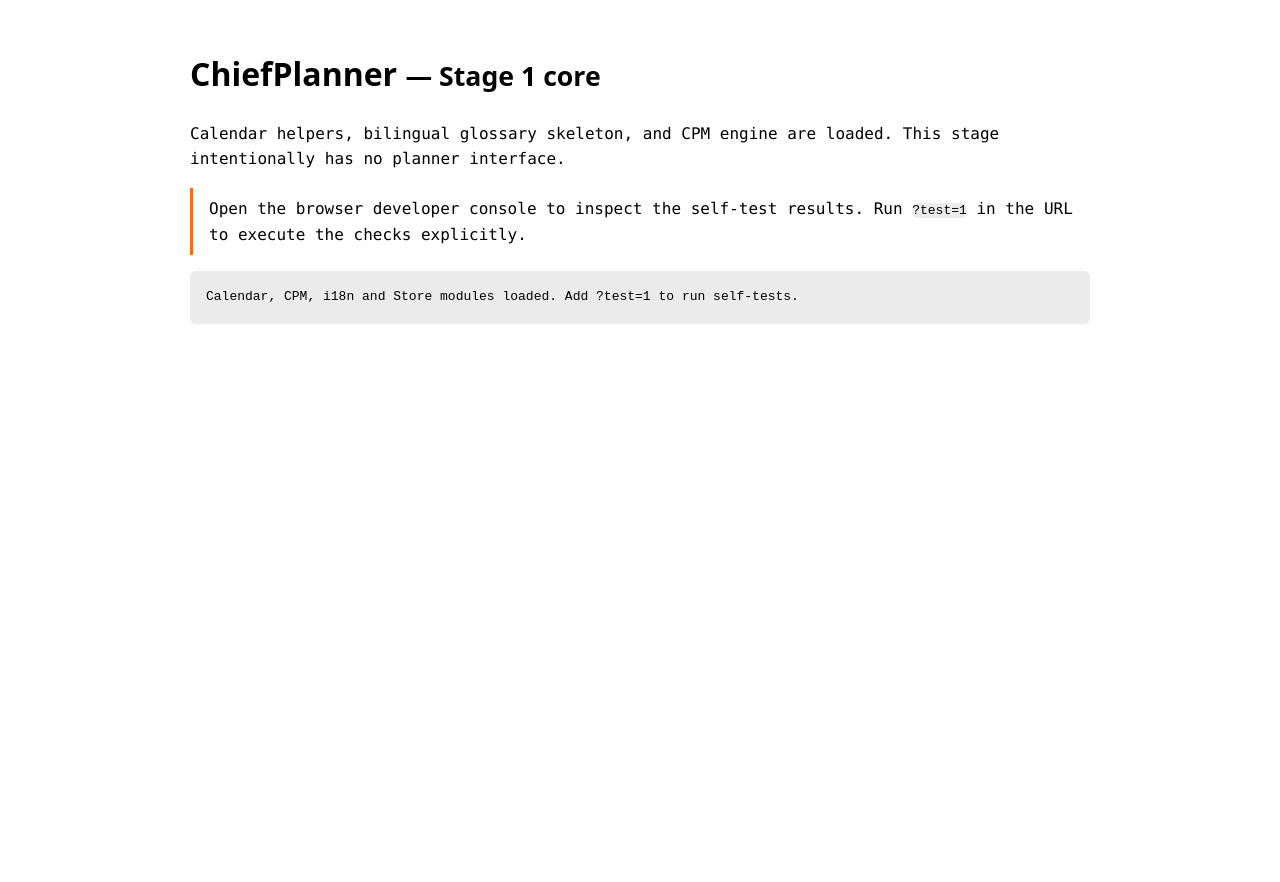
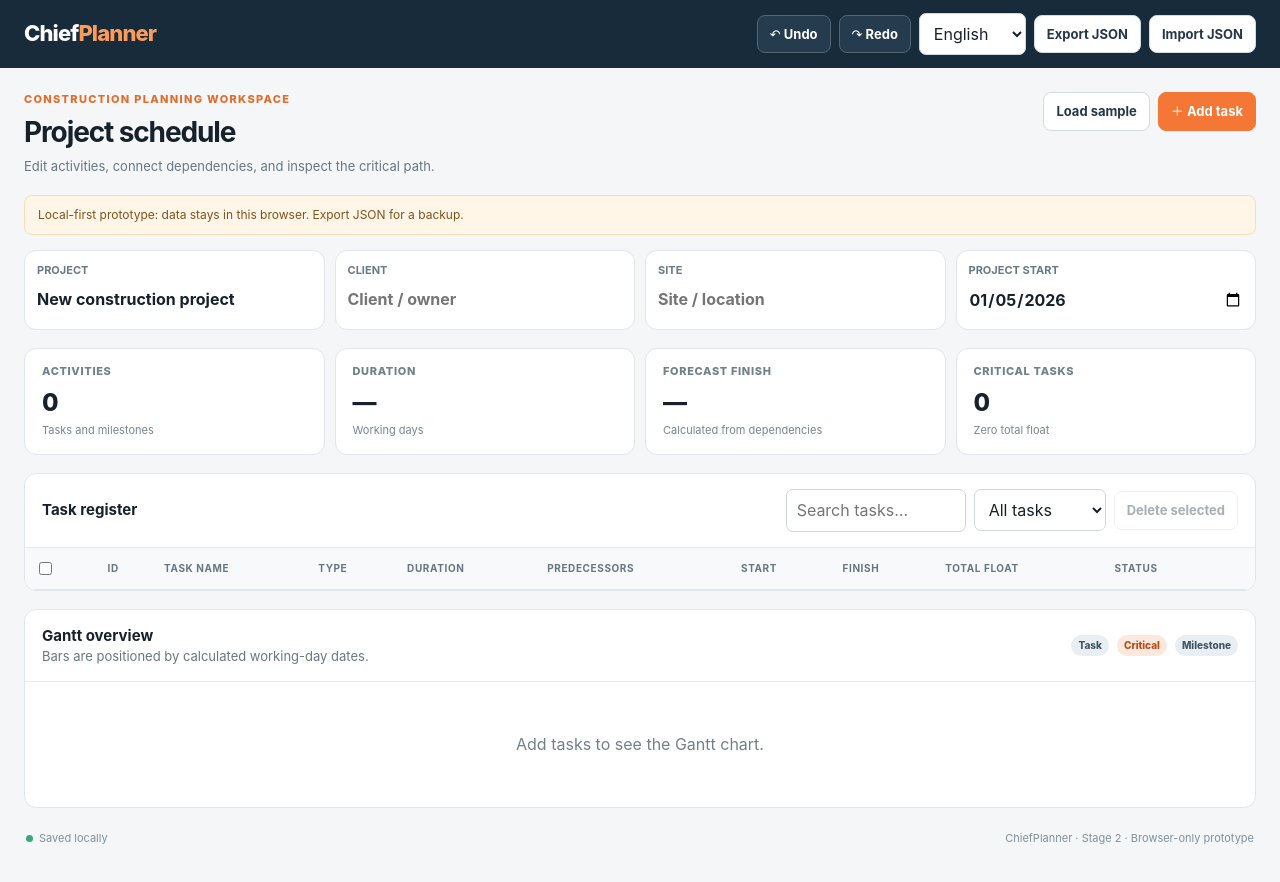
Before and after one commit to ThegreatHamza/ChiefPlanner, a plain HTML site: page index.html in a window 1280 px wide. Before the commit the page ends 800 px from the top, so only its background shows below. Drawn offline with Linux system fonts and the light colour scheme.

Commit message:
Integrate Stage 2 planner interface into index

```diff
--- a/index.html
+++ b/index.html
@@ -3,17 +3,32 @@
 <head>
 <meta charset="utf-8">
 <meta name="viewport" content="width=device-width,initial-scale=1">
-<title>ChiefPlanner — Stage 1 Core</title>
-<style>
-:root{color-scheme:light dark;font-family:ui-monospace,SFMono-Regular,Consolas,monospace}body{max-width:900px;margin:48px auto;padding:0 24px;line-height:1.6}h1{font-family:system-ui,sans-serif}code,pre{background:color-mix(in srgb,CanvasText 8%,Canvas);border-radius:6px}pre{padding:16px;overflow:auto} .note{border-left:3px solid #ff6b1a;padding:8px 16px}
-</style>
+<title>ChiefPlanner — Construction scheduling</title>
+<link rel="stylesheet" href="style.css">
 </head>
 <body>
-<h1>ChiefPlanner <small>— Stage 1 core</small></h1>
-<p>Calendar helpers, bilingual glossary skeleton, and CPM engine are loaded. This stage intentionally has no planner interface.</p>
-<p class="note">Open the browser developer console to inspect the self-test results. Run <code>?test=1</code> in the URL to execute the checks explicitly.</p>
-<pre id="status">Core initializing…</pre>
-<script>
+<header class="topbar"><div class="brand">Chief<span>Planner</span></div><div class="actions">
+<button class="btn dark" id="undo">↶ Undo</button><button class="btn dark" id="redo">↷ Redo</button>
+<select id="language" class="select" aria-label="Language" style="width:auto"><option value="en">English</option><option value="fr">Français</option></select>
+<button class="btn" id="export">Export JSON</button><button class="btn" id="import">Import JSON</button><input id="file" type="file" accept=".json,application/json" class="hidden"></div></header>
+<main class="workspace">
+<div class="pagehead"><div><div class="eyebrow">CONSTRUCTION PLANNING WORKSPACE</div><h1 id="title">Project schedule</h1><div id="subtitle" class="sub">Edit activities, connect dependencies, and inspect the critical path.</div></div><div class="toolbar"><button class="btn" id="sample">Load sample</button><button class="btn primary" id="add">＋ Add task</button></div></div>
+<div class="notice" id="notice" role="status">Local-first prototype: data stays in this browser. Export JSON for a backup.</div>
+<section class="meta-grid">
+<div class="meta-card"><label id="projectLabel" for="projectName">PROJECT</label><input id="projectName" class="field" value="New construction project"></div>
+<div class="meta-card"><label id="clientLabel" for="clientName">CLIENT</label><input id="clientName" class="field" placeholder="Client / owner"></div>
+<div class="meta-card"><label id="siteLabel" for="siteName">SITE</label><input id="siteName" class="field" placeholder="Site / location"></div>
+<div class="meta-card"><label id="startLabel" for="projectStart">PROJECT START</label><input id="projectStart" type="date" class="field" value="2026-01-05"></div></section>
+<section class="stats">
+<div class="stat"><div class="k" id="tasksLabel">Activities</div><div class="v" id="numTasks">0</div><div class="hint">Tasks and milestones</div></div>
+<div class="stat"><div class="k" id="durationLabel">Duration</div><div class="v" id="numDuration">—</div><div class="hint">Working days</div></div>
+<div class="stat"><div class="k" id="finishLabel">Forecast finish</div><div class="v" id="finishDate">—</div><div class="hint">Calculated from dependencies</div></div>
+<div class="stat"><div class="k" id="criticalLabel">Critical tasks</div><div class="v" id="numCritical">0</div><div class="hint">Zero total float</div></div></section>
+<section class="panel"><div class="panel-head"><h2 id="register">Task register</h2><div class="toolbar"><input id="taskSearch" class="field" style="width:180px" placeholder="Search tasks…"><select id="filter" class="select" style="width:auto"><option value="all">All tasks</option><option value="critical">Critical only</option><option value="milestones">Milestones</option></select><button class="btn" id="deleteSelected" disabled>Delete selected</button></div></div>
+<div class="table-wrap"><table><thead><tr><th><input id="selectAll" type="checkbox" aria-label="Select all"></th><th>ID</th><th>Task name</th><th>Type</th><th>Duration</th><th>Predecessors</th><th>Start</th><th>Finish</th><th>Total float</th><th>Status</th><th></th></tr></thead><tbody id="rows"></tbody></table><div id="empty" class="empty hidden">No tasks yet. Add a task or load the sample.</div></div></section>
+<section class="panel"><div class="panel-head"><div><h2 id="ganttTitle">Gantt overview</h2><div class="sub">Bars are positioned by calculated working-day dates.</div></div><div class="toolbar"><span class="pill">Task</span><span class="pill crit">Critical</span><span class="pill">Milestone</span></div></div><div id="gantt" class="gantt"><div class="empty">Add tasks to see the Gantt chart.</div></div></section>
+<div class="footer"><span><i class="status-dot"></i><span id="saveStatus">Saved locally</span></span><span>ChiefPlanner · Stage 2 · Browser-only prototype</span></div>
+</main><div id="modalRoot"></div><script>
 'use strict';
 
 /* =========================================================
@@ -270,5 +285,6 @@ document.getElementById('status').textContent=shouldTest
   : 'Calendar, CPM, i18n and Store modules loaded. Add ?test=1 to run self-tests.';
 window.ChiefPlannerCore={Calendar,CPM,Store,i18n,t,checkI18n,runSelfTests};
 </script>
+<script src="app.js" defer></script>
 </body>
 </html>
```
